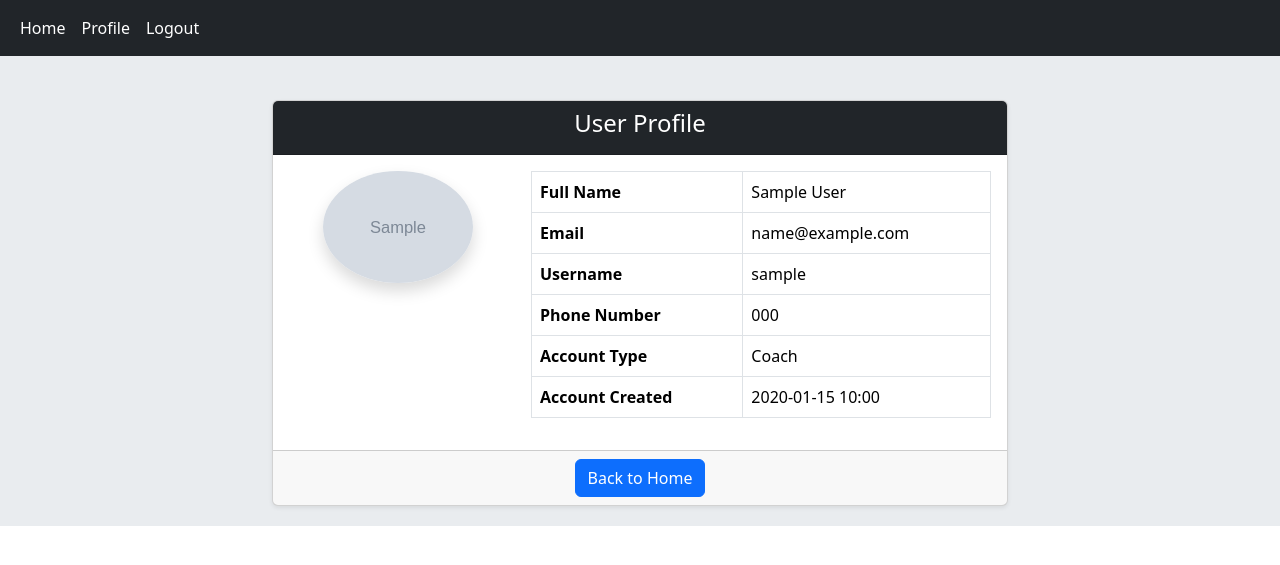
After one commit to younesgholamii/onlinegym, a Django app: page /accounts/profile/ in a window 1280 px wide. The commit adds this page. Shown: the top 565 px of the page. Run offline with Django 5.2, Linux system fonts and the light colour scheme; a user stored in the database is signed in; tables that the repository leaves empty hold one stand-in row (values such as "Sample post"); grey boxes marked "Sample" are stand-in pictures.

Commit message:
profile added

```diff
--- /dev/null
+++ b/onlinegym/accounts/templates/accounts/profile.html
@@ -0,0 +1,63 @@
+{% extends 'base.html' %}
+
+{% block body %}
+<div class="container">
+    <div class="row justify-content-center mt-4">
+        <div class="col-md-8">
+            <div class="card shadow-sm">
+                <div class="card-header bg-dark text-white text-center">
+                    <h4>User Profile</h4>
+                </div>
+                <div class="card-body">
+                    <div class="row">
+                        <div class="col-md-4 text-center">
+                            {% if user.image %}
+                                <img src="{{ user.image.url }}" alt="Profile Picture" class="img-fluid rounded-circle shadow" style="max-width: 150px;">
+                            {% else %}
+                                <img src="https://via.placeholder.com/150" alt="Default Profile" class="img-fluid rounded-circle shadow" style="max-width: 150px;">
+                            {% endif %}
+                        </div>
+                        <div class="col-md-8">
+                            <table class="table table-bordered">
+                                <tr>
+                                    <th>Full Name</th>
+                                    <td>{{ user.full_name }}</td>
+                                </tr>
+                                <tr>
+                                    <th>Email</th>
+                                    <td>{{ user.email }}</td>
+                                </tr>
+                                <tr>
+                                    <th>Username</th>
+                                    <td>{{ user.username }}</td>
+                                </tr>
+                                <tr>
+                                    <th>Phone Number</th>
+                                    <td>{{ user.phone_number }}</td>
+                                </tr>
+                                <tr>
+                                    <th>Account Type</th>
+                                    <td>
+                                        {% if user.is_coach %}
+                                            Coach
+                                        {% else %}
+                                            Regular User
+                                        {% endif %}
+                                    </td>
+                                </tr>
+                                <tr>
+                                    <th>Account Created</th>
+                                    <td>{{ user.created|date:"Y-m-d H:i" }}</td>
+                                </tr>
+                            </table>
+                        </div>
+                    </div>
+                </div>
+                <div class="card-footer text-center">
+                    <a href="{% url 'home:home' %}" class="btn btn-primary">Back to Home</a>
+                </div>
+            </div>
+        </div>
+    </div>
+</div>
+{% endblock %}
--- a/onlinegym/accounts/urls.py
+++ b/onlinegym/accounts/urls.py
@@ -7,4 +7,5 @@ urlpatterns = [
     path('userregister/', views.UserRegisterView.as_view(), name='user_register'),
     path('login/', views.UserLoginView.as_view(), name='user_login'),
     path('logout/', views.UserLogoutView.as_view(), name='user_logout'),
+    path('profile/', views.UserProfileView.as_view(), name='user_profile'),
 ]
--- a/onlinegym/accounts/views.py
+++ b/onlinegym/accounts/views.py
@@ -54,3 +54,9 @@ class UserLogoutView(LoginRequiredMixin, View):
         logout(request)
         messages.success(request, 'Logged out successfully!', 'success')
         return redirect('home:home')
+
+
+class UserProfileView(LoginRequiredMixin, View):
+    def get(self, request):
+        user = request.user
+        return render(request, 'accounts/profile.html', {'user': user})
--- a/onlinegym/onlinegym/settings.py
+++ b/onlinegym/onlinegym/settings.py
@@ -120,6 +120,10 @@ USE_TZ = True
 # https://docs.djangoproject.com/en/5.1/howto/static-files/
 
 STATIC_URL = 'static/'
+import os
+
+MEDIA_URL = '/media/'
+MEDIA_ROOT = os.path.join(BASE_DIR, 'media')
 
 # Default primary key field type
 # https://docs.djangoproject.com/en/5.1/ref/settings/#default-auto-field
--- a/onlinegym/onlinegym/urls.py
+++ b/onlinegym/onlinegym/urls.py
@@ -16,6 +16,8 @@ Including another URLconf
 """
 from django.contrib import admin
 from django.urls import path, include
+from django.conf import settings
+from django.conf.urls.static import static
 
 
 urlpatterns = [
@@ -24,3 +26,7 @@ urlpatterns = [
     path('accounts/', include('accounts.urls', namespace='accounts')),
     path('coaches/', include('coaches.urls', namespace='coaches')),
 ]
+
+
+if settings.DEBUG:
+    urlpatterns += static(settings.MEDIA_URL, document_root=settings.MEDIA_ROOT)
--- a/onlinegym/templates/inc/navbar.html
+++ b/onlinegym/templates/inc/navbar.html
@@ -3,6 +3,7 @@
       <div class="navbar-nav">
         <a class="nav-link active" href="{% url 'home:home' %}">Home</a>
         {% if request.user.is_authenticated %}
+            <a class="nav-link active" href="{% url 'accounts:user_profile' %}">Profile</a>
             <a class="nav-link active" href="{% url 'accounts:user_logout' %}">Logout</a>
         {% else %}
             <a class="nav-link active" href="{% url 'accounts:user_register' %}">User Register</a>
```
Also changed, not shown: onlinegym/IMG_3683.JPG (added), onlinegym/IMG_3683_D3LfXHK.JPG (added), onlinegym/media/IMG_3683.JPG (added).
